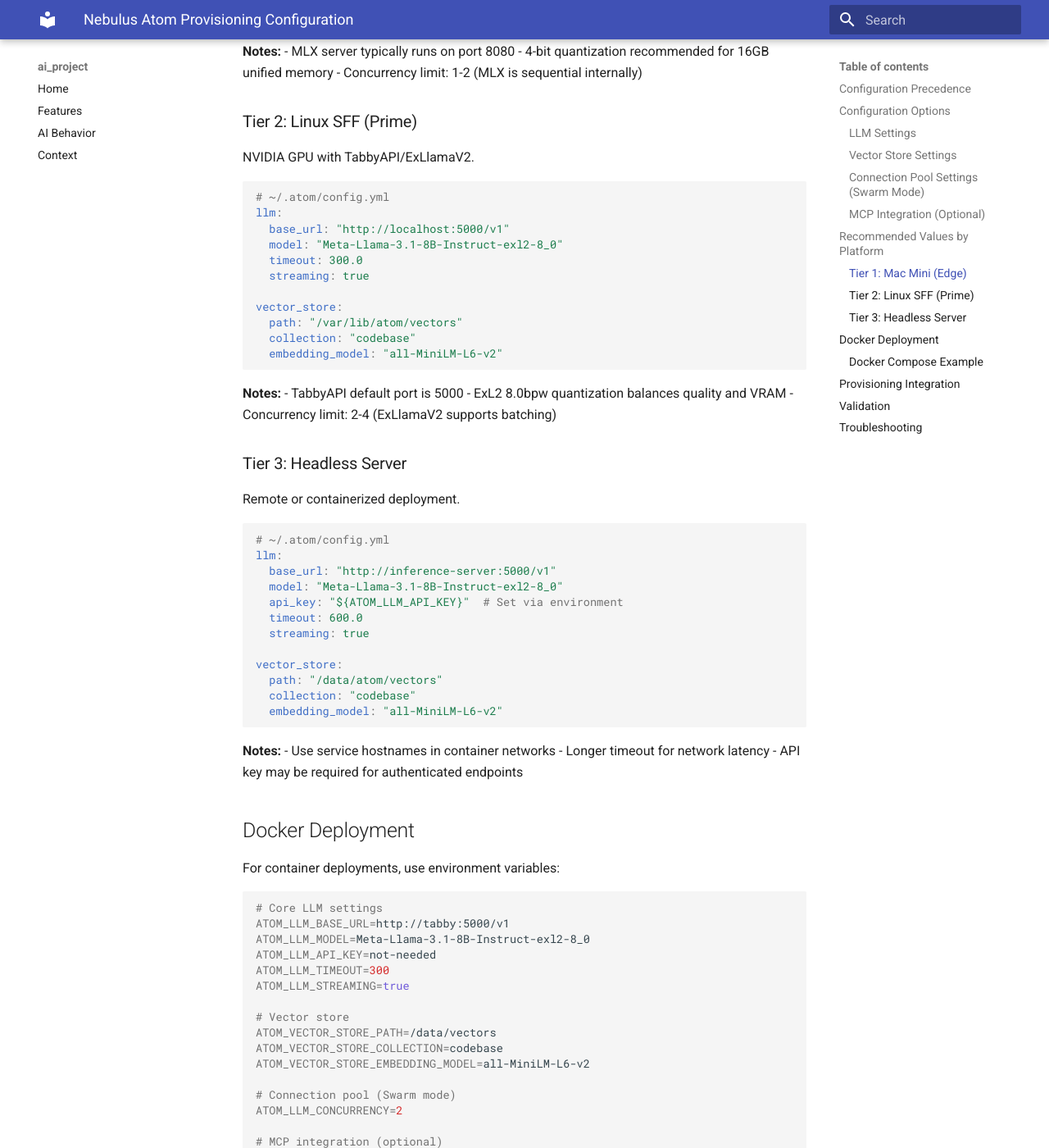
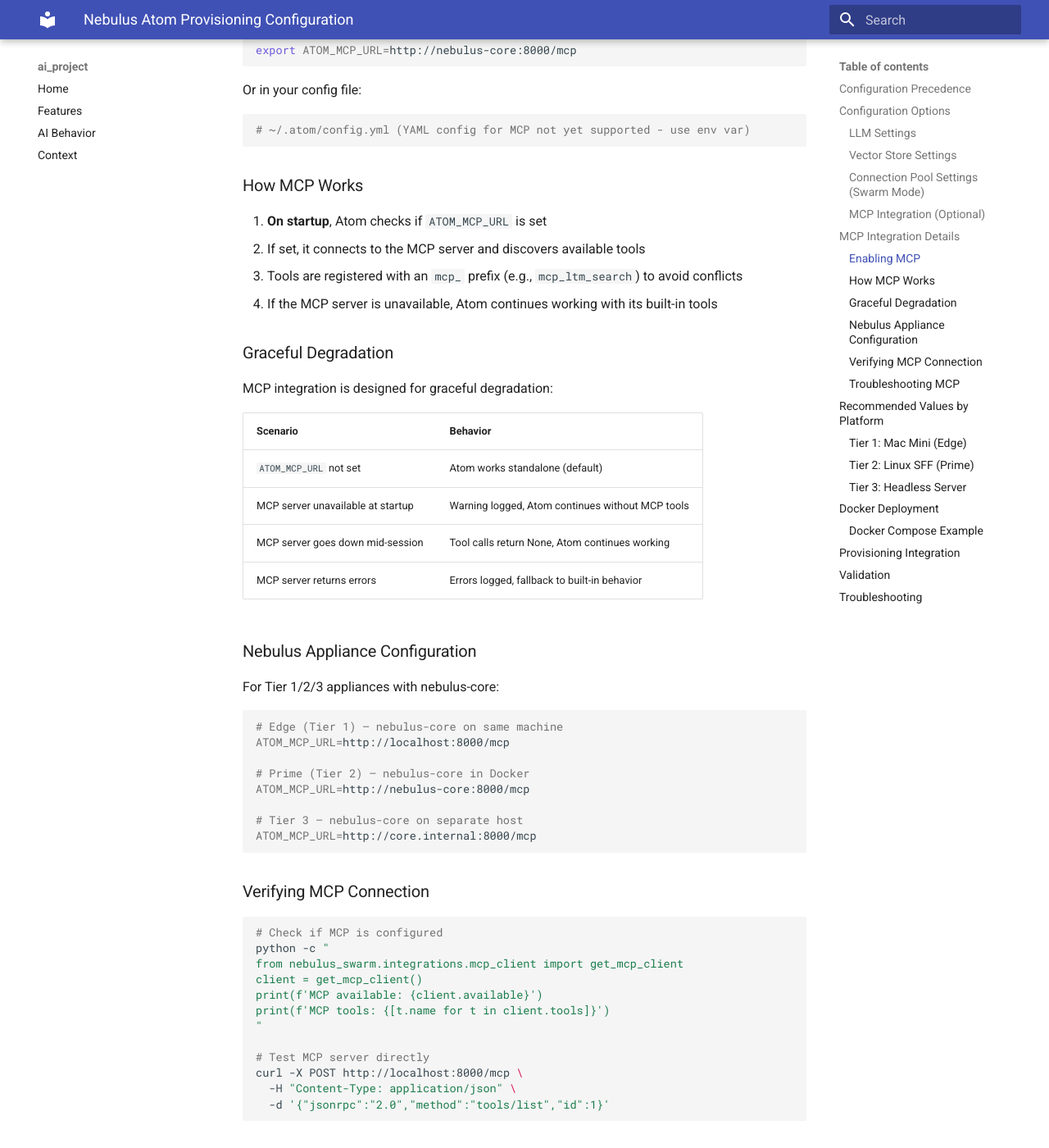
Before and after one commit to jlwestsr/nebulus-atom, an MkDocs documentation site: the page built from docs/provisioning-config.md, in a window 1280 px wide and 1400 px high, scrolled down 2195 px. Shown: the whole window at 82% size. Built offline with MkDocs 1.6.1 and Material for MkDocs 9.7.7, drawn with Linux system fonts in a browser that asks for light colours; some of the changed text lies outside the part shown.

Commit message:
docs: expand MCP integration section in provisioning guide
- Add ATOM_MCP_TIMEOUT setting documentation
- Explain what MCP provides (LTM, document parsing, domain knowledge)
- Document enabling MCP via environment variable
- Add graceful degradation behavior table
- Include platform-specific MCP URLs for Tier 1/2/3
- Add verification and troubleshooting sections

Co-Authored-By: Claude Opus 4.5 <noreply@anthropic.com>

````diff
--- a/docs/provisioning-config.md
+++ b/docs/provisioning-config.md
@@ -42,8 +42,90 @@ Settings are loaded in this order (highest precedence first):
 | Setting | Env Var | Default | Description |
 |---------|---------|---------|-------------|
 | MCP URL | `ATOM_MCP_URL` | `None` (disabled) | MCP server endpoint for additional tools |
+| MCP Timeout | `ATOM_MCP_TIMEOUT` | `30` | MCP request timeout in seconds |
 
 When `ATOM_MCP_URL` is set, Atom connects to the MCP server and registers additional tools (LTM, document parsing, domain knowledge). When not set, Atom works standalone.
+
+## MCP Integration Details
+
+MCP (Model Context Protocol) integration is **optional** and only relevant when Atom is deployed on Nebulus appliances. It provides:
+
+- **Long-Term Memory (LTM)** — Persistent memory across sessions
+- **Document Parsing** — Extract text from PDFs, Office docs, etc.
+- **Domain Knowledge** — Access to indexed organizational knowledge
+
+### Enabling MCP
+
+Set the MCP server URL via environment variable:
+
+```bash
+export ATOM_MCP_URL=http://nebulus-core:8000/mcp
+```
+
+Or in your config file:
+
+```yaml
+# ~/.atom/config.yml (YAML config for MCP not yet supported - use env var)
+```
+
+### How MCP Works
+
+1. **On startup**, Atom checks if `ATOM_MCP_URL` is set
+2. If set, it connects to the MCP server and discovers available tools
+3. Tools are registered with an `mcp_` prefix (e.g., `mcp_ltm_search`) to avoid conflicts
+4. If the MCP server is unavailable, Atom continues working with its built-in tools
+
+### Graceful Degradation
+
+MCP integration is designed for graceful degradation:
+
+| Scenario | Behavior |
+|----------|----------|
+| `ATOM_MCP_URL` not set | Atom works standalone (default) |
+| MCP server unavailable at startup | Warning logged, Atom continues without MCP tools |
+| MCP server goes down mid-session | Tool calls return None, Atom continues working |
+| MCP server returns errors | Errors logged, fallback to built-in behavior |
+
+### Nebulus Appliance Configuration
+
+For Tier 1/2/3 appliances with nebulus-core:
+
+```bash
+# Edge (Tier 1) — nebulus-core on same machine
+ATOM_MCP_URL=http://localhost:8000/mcp
+
+# Prime (Tier 2) — nebulus-core in Docker
+ATOM_MCP_URL=http://nebulus-core:8000/mcp
+
+# Tier 3 — nebulus-core on separate host
+ATOM_MCP_URL=http://core.internal:8000/mcp
+```
+
+### Verifying MCP Connection
+
+```bash
+# Check if MCP is configured
+python -c "
+from nebulus_swarm.integrations.mcp_client import get_mcp_client
+client = get_mcp_client()
+print(f'MCP available: {client.available}')
+print(f'MCP tools: {[t.name for t in client.tools]}')
+"
+
+# Test MCP server directly
+curl -X POST http://localhost:8000/mcp \
+  -H "Content-Type: application/json" \
+  -d '{"jsonrpc":"2.0","method":"tools/list","id":1}'
+```
+
+### Troubleshooting MCP
+
+| Issue | Cause | Solution |
+|-------|-------|----------|
+| MCP tools not appearing | `ATOM_MCP_URL` not set | Set environment variable |
+| Connection refused | nebulus-core not running | Start nebulus-core service |
+| Timeout errors | Network issues or slow server | Increase `ATOM_MCP_TIMEOUT` |
+| Empty tool list | MCP server has no tools registered | Check nebulus-core configuration |
 
 ## Recommended Values by Platform
 
````
